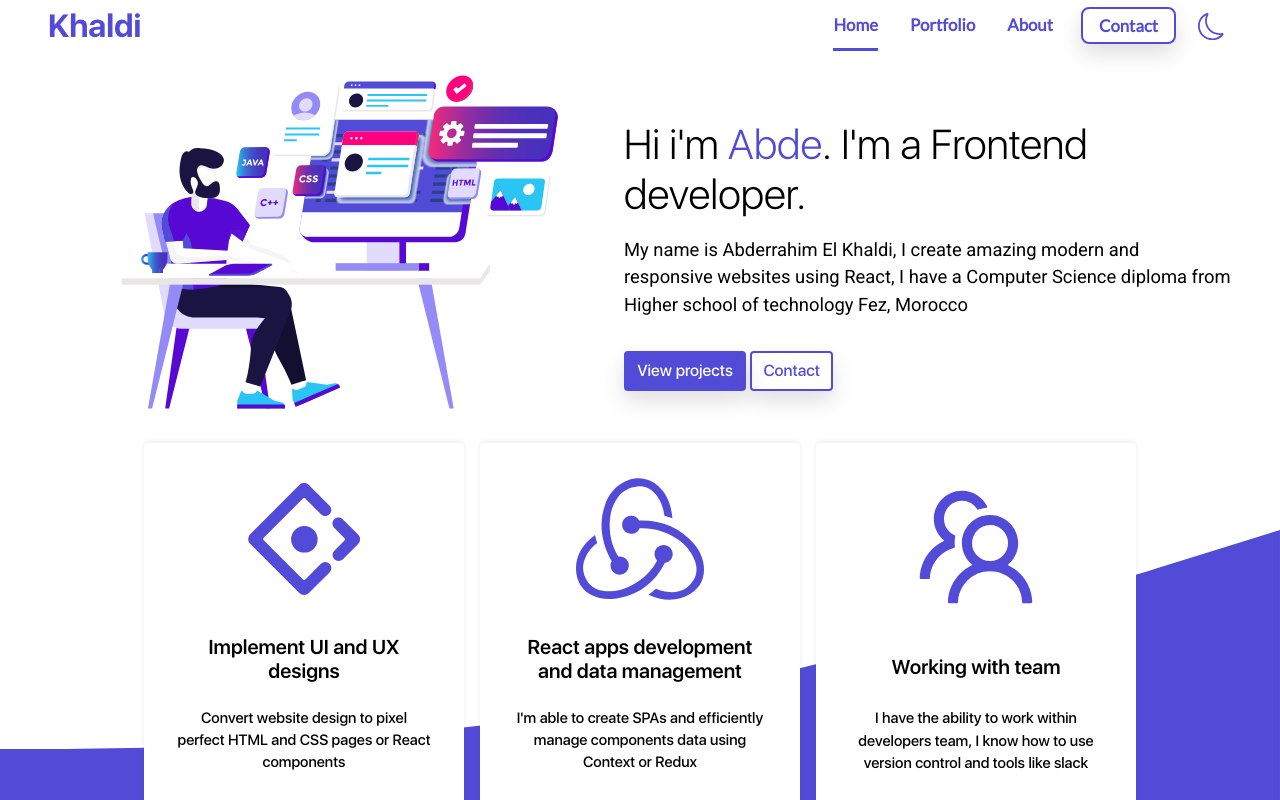
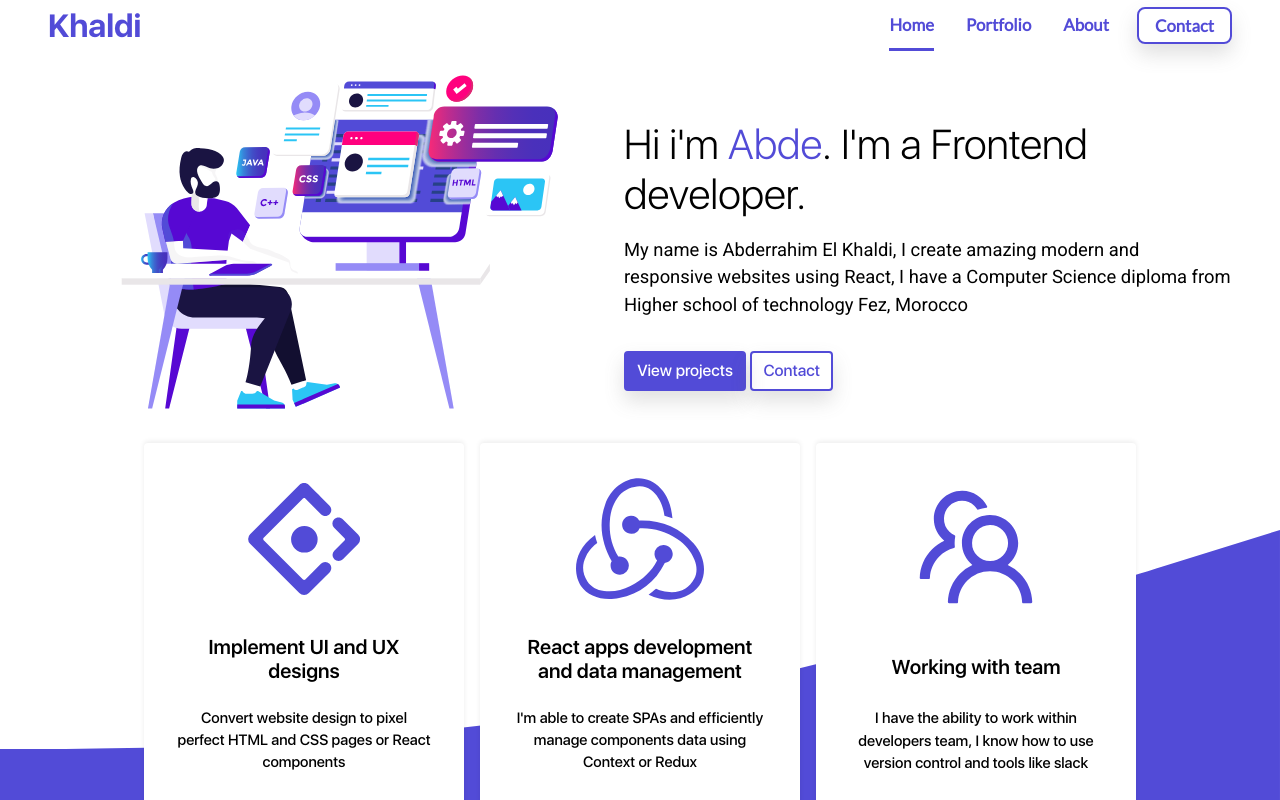
Before and after one commit to devkhaldi/portfolio, a React (Create React App) app: page / in a window 1280 px wide. Shown: the top 800 px of the page. Built offline with nearby package versions, Linux system fonts and the light colour scheme.

Commit message:
finish animations

```diff
--- a/src/App.css
+++ b/src/App.css
@@ -60,7 +60,7 @@
   --form-input-bg: #fff;
   --form-input-placeholder: #888;
   --shadow: 0 0 100px rgba(150, 150, 150, 0.5);
-  --footer-bg: #f8f8f8;
+  --footer-bg: #f5f5f5;
 }
 
 .dark-mode {
--- a/src/App.js
+++ b/src/App.js
@@ -15,7 +15,7 @@ function App() {
   useEffect(() => {
     AOS.init({
       once: "true",
-      duration: "1500",
+      duration: "500",
     })
   }, [])
   return (
--- a/src/components/Navbar.css
+++ b/src/components/Navbar.css
@@ -104,6 +104,7 @@ nav .toggle-dark-mode {
   border: none;
   box-shadow: none;
   background: inherit;
+  display: none;
 }
 
 /*Side nav*/
--- a/src/home/Hero.js
+++ b/src/home/Hero.js
@@ -48,7 +48,7 @@ const Hero = () => {
             </div>
           </div>
 
-          <div className='card' data-aos='fade-down' data-aos-duration='2000'>
+          <div className='card' data-aos='fade-down' data-aos-duration='1500'>
             <div className='img-container'>
               <SiRedux size='8rem' />
             </div>
@@ -60,7 +60,7 @@ const Hero = () => {
               </p>
             </div>
           </div>
-          <div className='card' data-aos='fade-down' data-aos-duration='3000'>
+          <div className='card' data-aos='fade-down' data-aos-duration='2000'>
             <div className='img-container'>
               <AiOutlineTeam size='9rem' />
             </div>
```
Also changed, not shown: hero-bg.jpg (deleted), public/img/bg.jpg (added).
